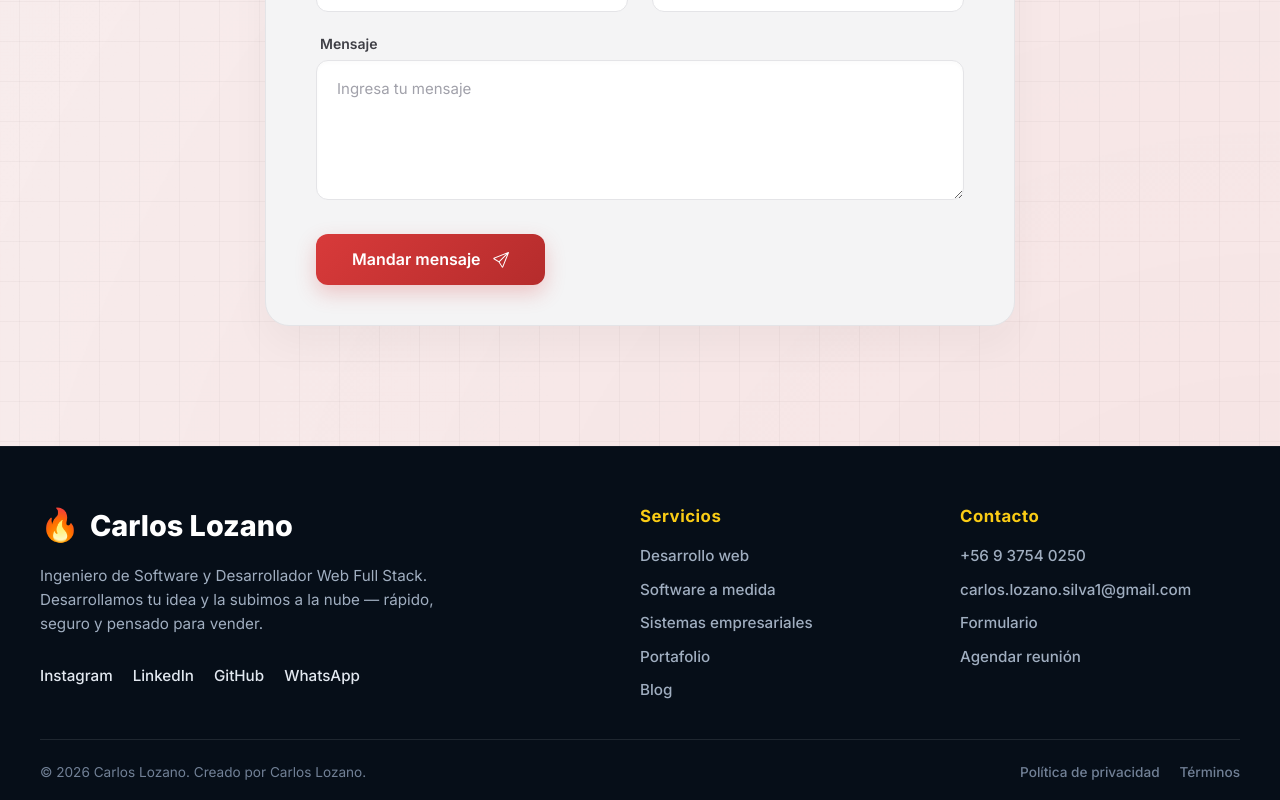
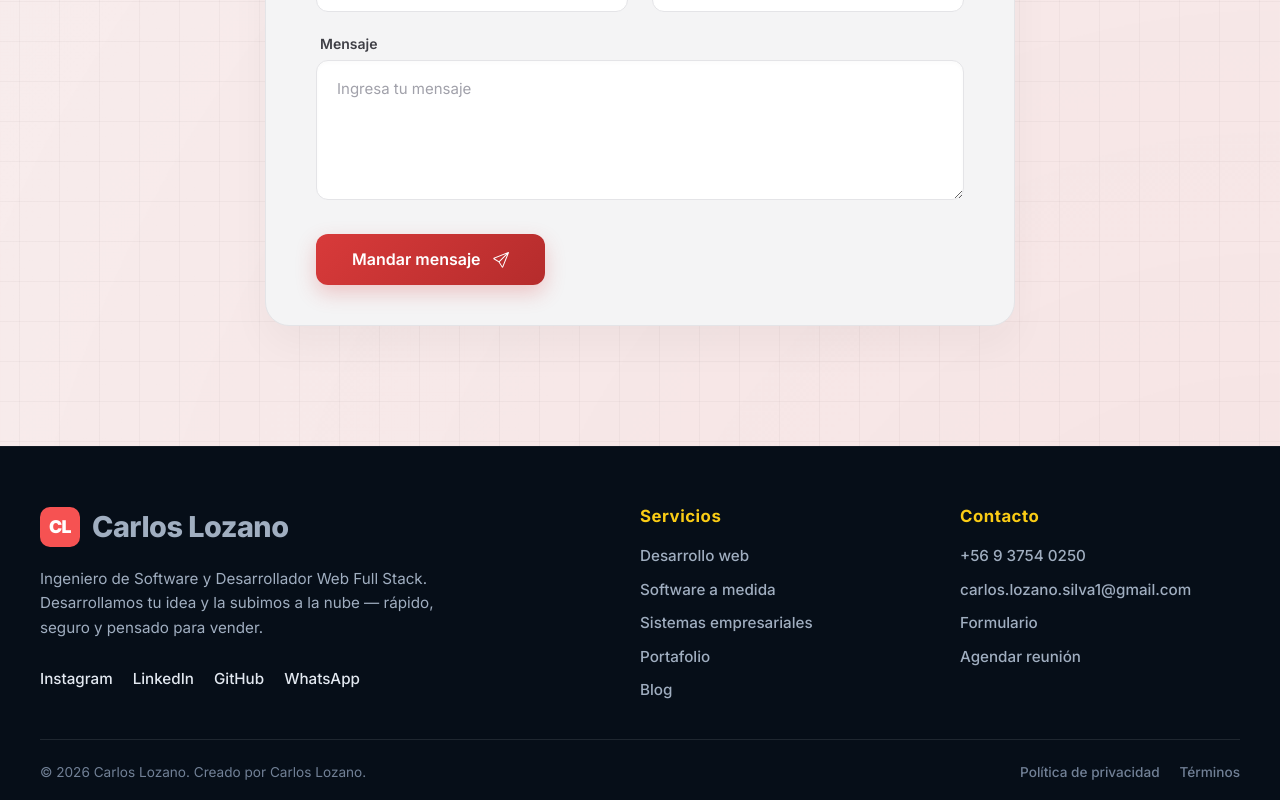
Before and after one commit to CarlosL-Code/Portafolio_react, a React (Vite) app: page / in a window 1280 px wide. Shown: the part 7477-8277 px from the top of the page. Built offline with nearby package versions, Linux system fonts and the light colour scheme.

Commit message:
update footer logo to match exact design

```diff
--- a/src/componentes/layout/Footer.css
+++ b/src/componentes/layout/Footer.css
@@ -39,18 +39,29 @@ body:not(.dark) .footer-premium {
 .footer-logo {
   display: flex;
   align-items: center;
-  gap: 10px;
+  gap: 12px;
 }
 
-.footer-logo .logo-icon {
-  font-size: 2rem;
+.logo-cl {
+  background-color: #f65252; /* Red matching the logo */
+  color: #ffffff;
+  font-size: 1.1rem;
+  font-weight: 900;
+  width: 40px;
+  height: 40px;
+  display: flex;
+  justify-content: center;
+  align-items: center;
+  border-radius: 10px;
+  letter-spacing: -0.5px;
 }
 
 .footer-logo h2 {
   font-size: 1.8rem;
   font-weight: 800;
-  color: #ffffff;
+  color: #a0aec0; /* Lighter gray to match the image */
   margin: 0;
+  letter-spacing: -0.5px;
 }
 
 .footer-tagline {
--- a/src/componentes/layout/Footer.jsx
+++ b/src/componentes/layout/Footer.jsx
@@ -9,7 +9,7 @@ const Footer = () => {
         {/* Columna Izquierda: Logo y Tagline */}
         <div className="footer-col-brand">
           <div className="footer-logo">
-            <span className="logo-icon">🔥</span>
+            <div className="logo-cl">CL</div>
             <h2>Carlos Lozano</h2>
           </div>
           <p className="footer-tagline">
```
